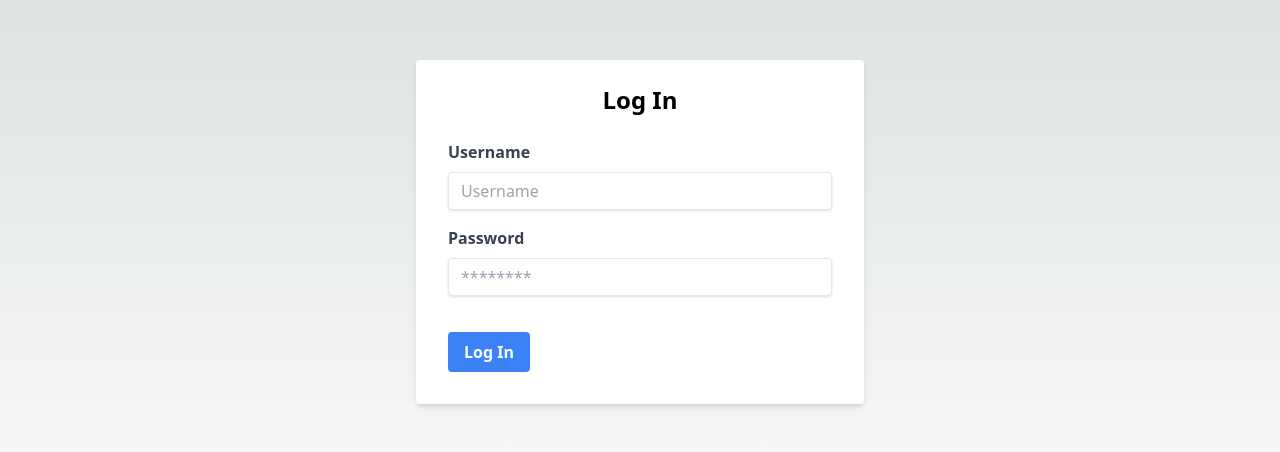
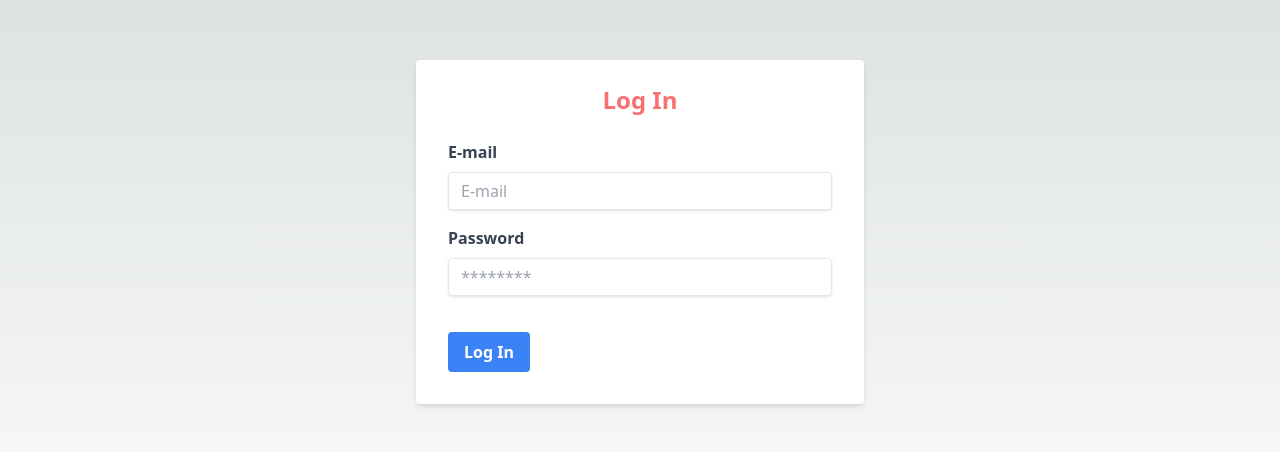
Before and after one commit to codergalib20/docs-portfolio, a Next.js app: page /auth/login in a window 1280 px wide. Shown: the part 160-612 px from the top of the page. Built offline with nearby package versions, Linux system fonts and the light colour scheme.

Commit message:
commited

```diff
--- a/src/pages/auth/login.tsx
+++ b/src/pages/auth/login.tsx
@@ -1,7 +1,7 @@
 import { useState } from 'react';
 
 const LoginPage = () => {
-    const [username, setUsername] = useState('');
+    const [email, setemail] = useState('');
     const [password, setPassword] = useState('');
 
     const handleLogin = (e: React.FormEvent<HTMLFormElement>) => {
@@ -13,18 +13,18 @@ const LoginPage = () => {
         <div className="flex items-center justify-center h-screen">
             <div className="w-full max-w-md">
                 <form className="bg-white shadow-md rounded px-8 pt-6 pb-8 mb-4" onSubmit={handleLogin}>
-                    <h2 className="text-2xl text-center font-bold mb-6">Log In</h2>
+                    <h2 className="text-2xl text-center font-bold mb-6 text-red-400">Log In</h2>
                     <div className="mb-4">
-                        <label className="block text-gray-700 font-bold mb-2" htmlFor="username">
-                            Username
+                        <label className="block text-gray-700 font-bold mb-2" htmlFor="email">
+                            E-mail
                         </label>
                         <input
                             className="shadow appearance-none border rounded w-full py-2 px-3 text-gray-700 leading-tight focus:outline-none focus:shadow-outline"
-                            id="username"
+                            id="email"
                             type="text"
-                            placeholder="Username"
-                            value={username}
-                            onChange={(e) => setUsername(e.target.value)}
+                            placeholder="E-mail"
+                            value={email}
+                            onChange={(e) => setemail(e.target.value)}
                             required
                         />
                     </div>
```
